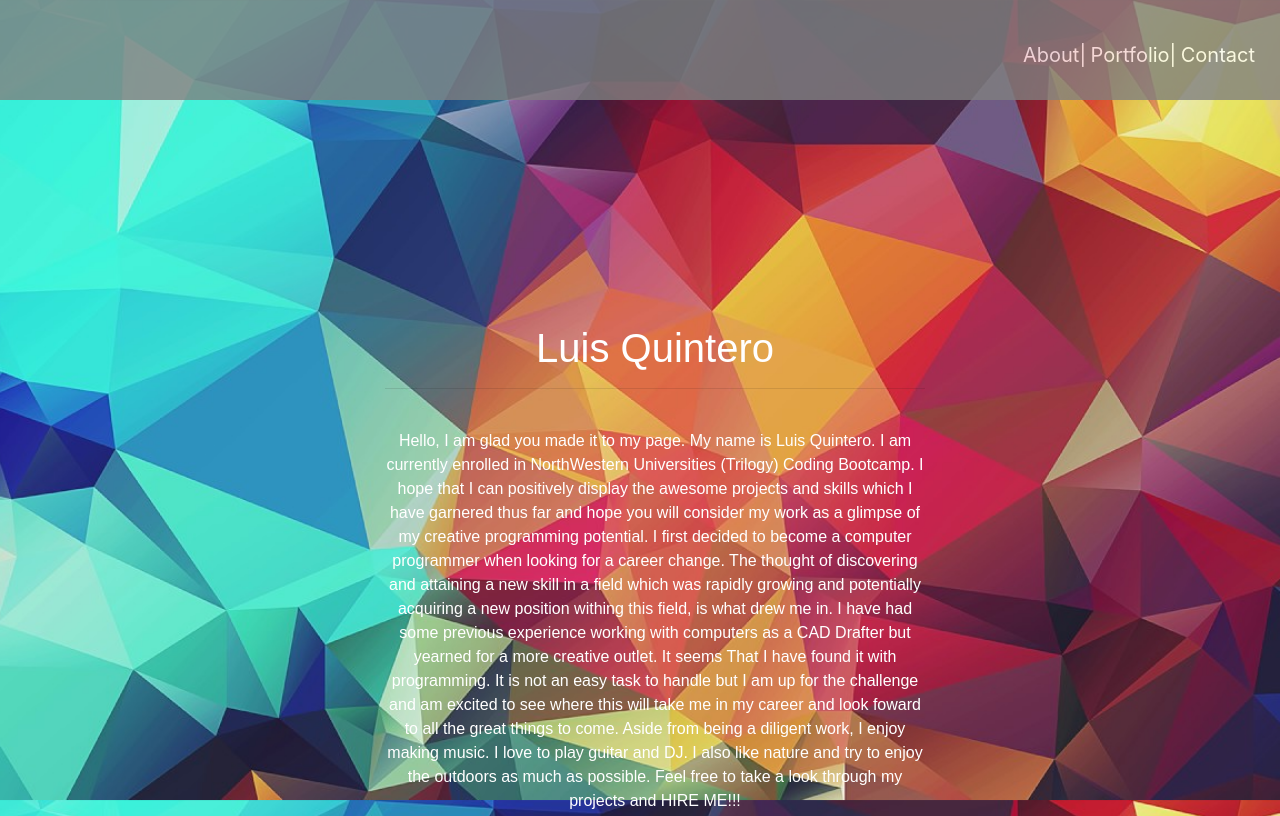
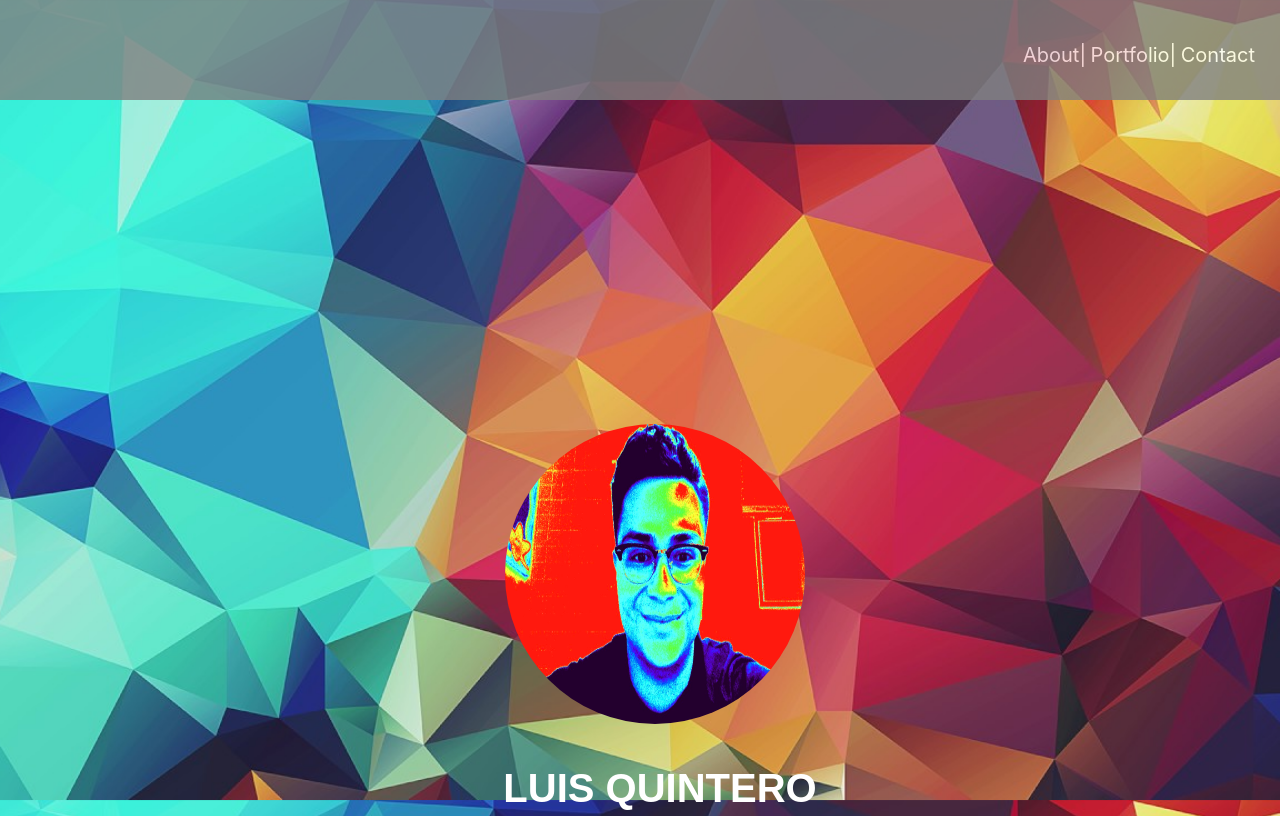
Before and after one commit to lquint85/lquint85.github.io, a plain HTML site: page index.html in a window 1280 px wide. Shown: the top 816 px of the page. Drawn offline with nearby package versions, Linux system fonts and the light colour scheme.

Commit message:
updated more bio and images styling

```diff
--- a/assets/css/style.css
+++ b/assets/css/style.css
@@ -33,10 +33,14 @@ p {
   font-family: Arial, Helvetica, sans-serif;
   text-align: center;
 }
-
+img{
+  margin-left: 210px;
+  margin-bottom: 40px;
+  border-radius: 150px;
+}
 #mybio {
-  margin-top: 200px;
-  margin-left: 300px;
+  margin-top: 300px;
+  margin-left: 210px;
 }
 
 /* beginning of my footer section */
@@ -47,7 +51,7 @@ footer {
   text-align: center;
   padding: 40px;
   color: white;
-  margin-top: 300px;
+  margin-top: 220px;
   opacity: .8;
 
 }
--- a/index.html
+++ b/index.html
@@ -26,8 +26,10 @@
     <br>
     <section class="container">
         <div class="row">
-            <div class="col-lg-6 col-sm-12" id="myBio">
-                <h1> Luis Quintero</h1>
+            <div class="col-lg-8 col-sm-12" id="myBio">
+                <img src="assets/images/new_photo.jpg" height=300 width=300>
+                <br>
+                <h1><strong>LUIS QUINTERO</strong></h1>
                 <hr>
                 <br>
                 <p> Hello, I am glad you made it to my page. My name is Luis Quintero. I am currently enrolled
@@ -37,7 +39,7 @@
                     in a field which was rapidly growing and potentially acquiring a new position withing this field, is what drew me in. I have had some previous
                     experience working with computers as a CAD Drafter but yearned for a more creative outlet. It seems That I have found it with programming.
                     It is not an easy task to handle but I am up for the challenge and am excited to see where this will take me in my career and look foward to
-                    all the great things to come. Aside from being a diligent work, I enjoy making music. I love to play guitar and DJ. I also like nature and try to enjoy the outdoors
+                    all the great things to come. Aside from being a diligent worker, I enjoy making music. I love to play guitar and DJ. I also like nature and try to enjoy the outdoors
                     as much as possible. Feel free to take a look through my projects and HIRE ME!!!</p>
             </div>
         </div>
```
Also changed, not shown: assets/images/new_photo.jpg (added), 1 other file.
